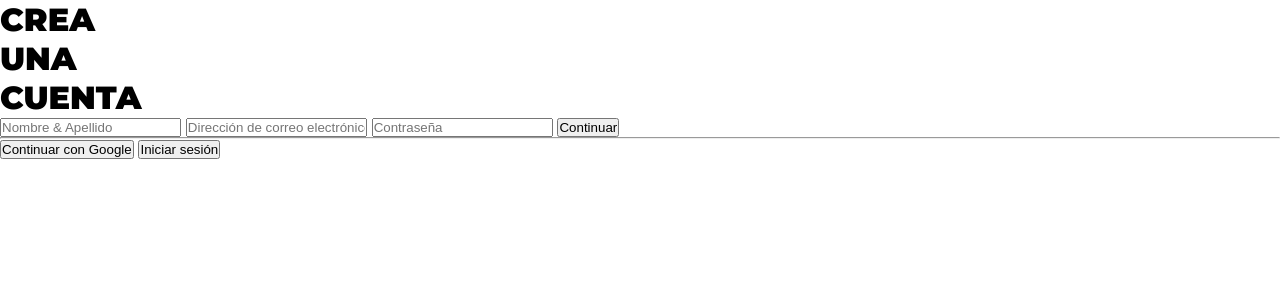
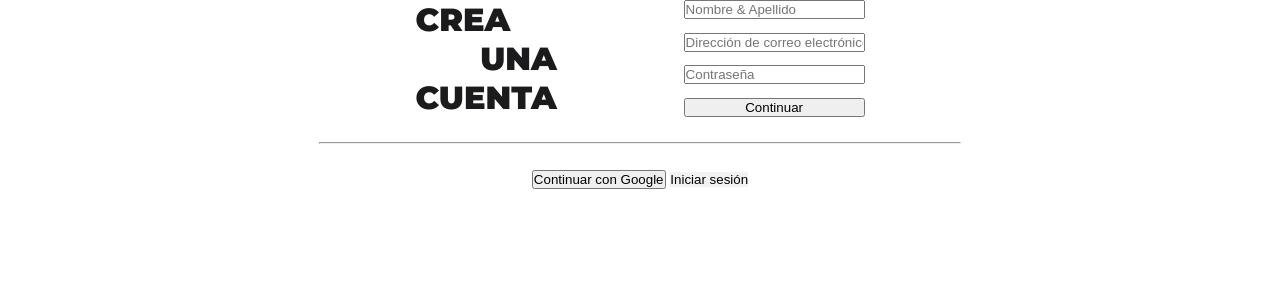
Before and after one commit to morenomp/Event_Hunters, a PHP site: page /VIEW/index.php in a window 1280 px wide. Shown: the top 300 px of the page. Run offline with PHP 8.4, Linux system fonts and the light colour scheme.

Commit message:
update frontend

```diff
--- a/CSS/style.css
+++ b/CSS/style.css
@@ -19,6 +19,7 @@
 body{
 	font-family: Montserrat-Black;
 	font-size: 1em;
+    color: var(--cl-negro);
 }
 /*/////////////////////////////////////*/
 /*                ROOT                 */
@@ -33,11 +34,40 @@ body{
 /*/////////////////////////////////////*/
 /*               LOGIN                 */
 /*/////////////////////////////////////*/
-.cl-black{
-    color: var(--cl-negro);
+#contForm{
+    display: flex;
+    flex-direction: column;
+    align-items: center;
+}
+
+#contTitle{
+    width: 45%;
+    display: flex;
+    justify-content: space-around;
+}
+
+#contInputs{
+    display: flex;
+    flex-direction: column;
+    justify-content: space-between;
+}
+
+.hrPadding{
+    padding: 0 25%;
+    margin: 25px;
 }
 
 #titleLogin h2{
     font-weight: 600;
     font-size: 2em;
 }
+#titleLogin h2:nth-child(2){
+    text-align: end;
+}
+
+/*             BUTTONS             */
+
+.btnNext{
+    border: none;
+    background-color: var(--cl-blanco);
+}
--- a/VIEW/index.php
+++ b/VIEW/index.php
@@ -9,8 +9,8 @@
     <meta name="copyright" content="propiedades del copyright Event Hunters">
     <title>Login - Event Hunters</title>
 
-    <link rel="stylesheet" href="CSS/style.css">
-    <link rel="stylesheet" href="CSS/fonts.css">
+    <link rel="stylesheet" href="../CSS/style.css">
+    <link rel="stylesheet" href="../CSS/fonts.css">
 
     <!-- <link rel="icon" type="image/png" href="IMG/favicon.png"> -->
 </head>
@@ -28,14 +28,17 @@ OBJETIVO:
 <body>
 
     <!-- Contenedor inicial de "crear una cuenta" -->
-    <form action="CONTROLLER/userController.php" method="post">
+    <form action="CONTROLLER/userController.php" method="post" id="contForm">
 
+        <div id="contTitle">
         <!-- Título -->
             <span id="titleLogin">
                 <h2>CREA</h2>
                 <h2>UNA</h2>
                 <h2>CUENTA</h2>
             </span>
+
+            <div id="contInputs">
 
             <!-- Nombre de usuario con el que se le denominará -->
                 <input type="text" name="nameLogin" placeholder="Nombre & Apellido">
@@ -50,10 +53,13 @@ OBJETIVO:
                 <button class="btnLogin" name="btnLogin">
                     Continuar
                 </button>
+            </div>
+        </div>
 
     <!-- ------------------- -->
-        <hr class="cl-black ">
+        <hr class="hrPadding">
 
+        <div>
         <!-- Continuar con Google, si el usuario tiene esa clase de correo -->
             <button class="btnGoogle" name="btnGoogle">
                 Continuar con Google
@@ -63,6 +69,7 @@ OBJETIVO:
             <button class="btnNext" name="btnNext">
                 Iniciar sesión
             </button>
+        </div>
     </form>
 
 </body>
```
Also changed, not shown: IMG/google.svg (added), IMG/mail.svg (renamed from IMG/envelope-solid.svg). Lines whose indentation alone changed are shown as unchanged.
